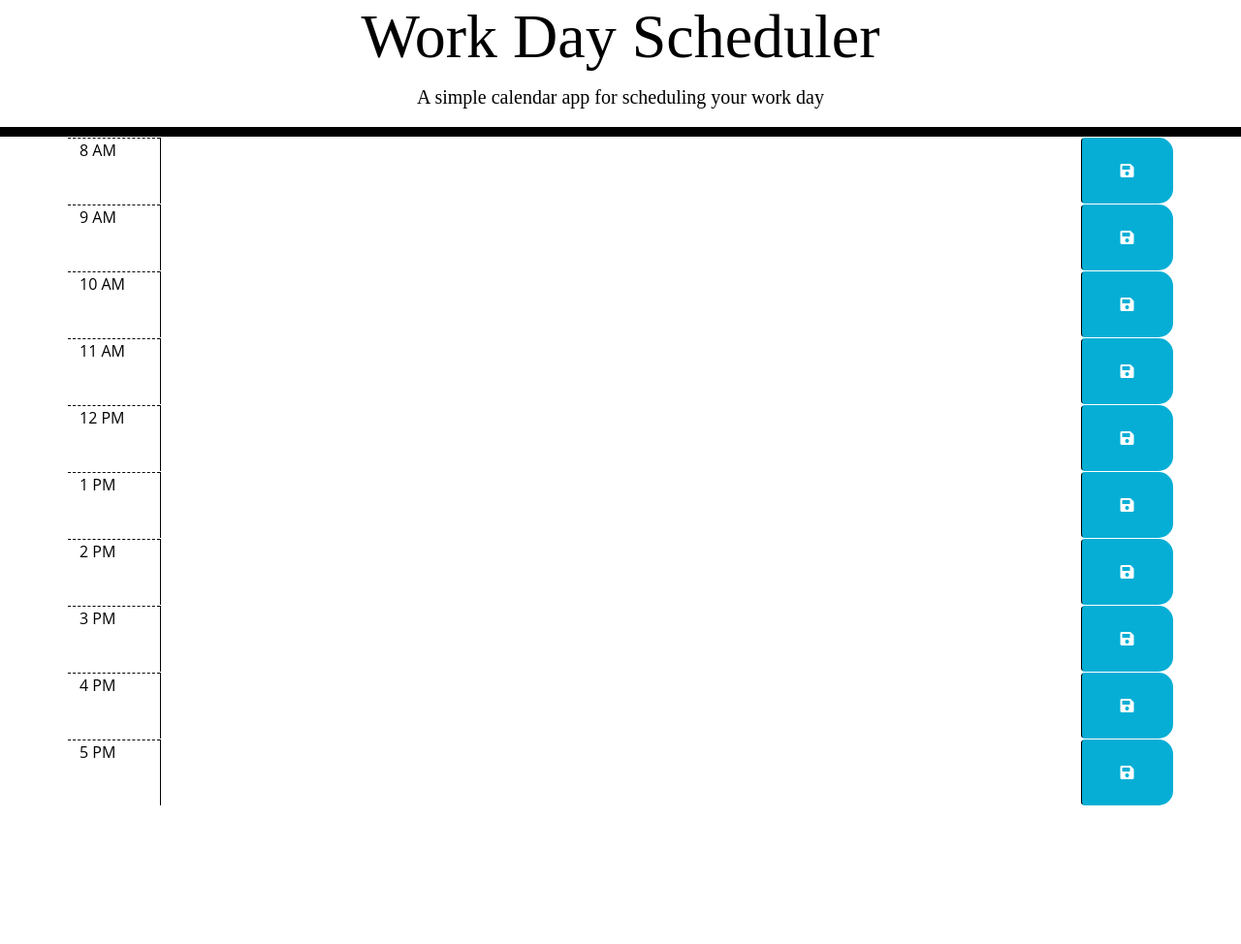
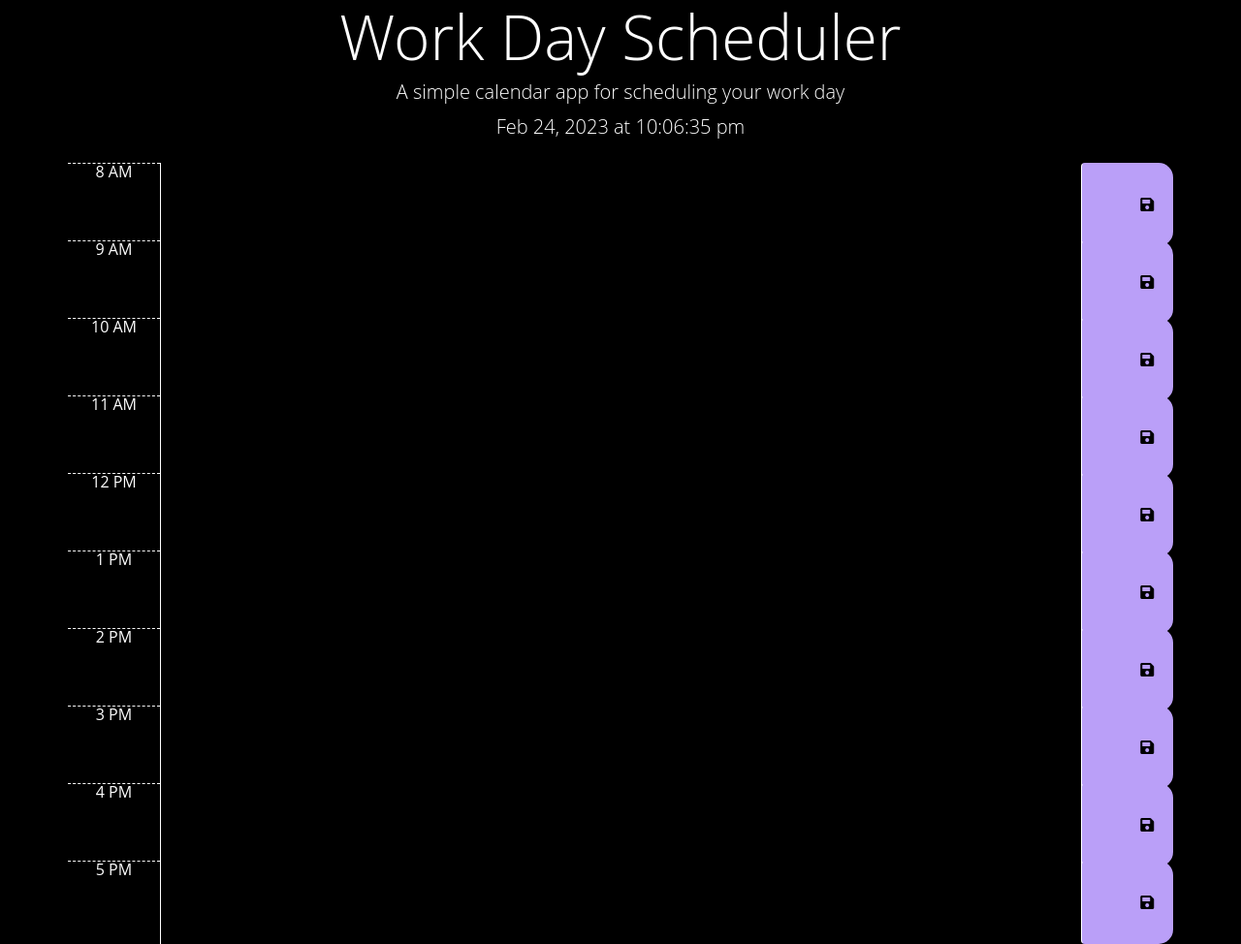
Before and after one commit to malachigamblin/Third-Party-APIs-Challenge-Work-Day-Scheduler, a plain HTML site: page index.html in a window 1280 px wide. Shown: the whole page at 97% size. Before the commit the page ends 831 px from the top, so only its background shows below. Drawn offline with nearby package versions, Linux system fonts and the light colour scheme.

Commit message:
added more styles and created function to display current time and date

```diff
--- a/assets/css/style.css
+++ b/assets/css/style.css
@@ -1,30 +1,25 @@
-.display-3 {
-  font-family: "Ubuntu";
-}
-
-
-p{
-  font-family: "Lora";
-}
-
 body {
   font-family: "Open Sans", sans-serif;
   font-size: 16px;
+  line-height: 1;
+  background-color: #000000;
 }
-.jumbotron {
-  text-align: center;
-  background-color: transparent;
-  color: black;
-  border-radius: 0;
-  border-bottom: 10px solid black;
-}
+
 textarea {
   background: transparent;
   border: none;
   resize: none;
-  color: #000000;
-  border-left: 1px solid black;
+  color: #ffffff;
+  border-left: 1px solid rgb(255, 255, 255);
   padding: 10px;
+}
+
+.jumbotron {
+  text-align: center;
+  background-color: transparent;
+  color: rgb(255, 255, 255);
+  border-radius: 0;
+  border-bottom: 10px solid rgb(0, 0, 0);
 }
 
 .description {
@@ -32,17 +27,20 @@ textarea {
 }
 
 .time-block {
+  text-align: center;
   border-radius: 15px;
 }
 
 .row {
-  border-top: 1px solid white;
+  white-space: pre-wrap;
+  height: 80px;
+  border-top: 1px solid rgb(0, 0, 0);
 }
 
 .hour {
-  background-color: #ffffff;
-  color: #000000;
-  border-top: 1px dashed #000000;
+  background-color: #000000;
+  color: #ffffff;
+  border-top: 1px dashed #ffffff;
 }
 
 .past {
@@ -61,11 +59,11 @@ textarea {
 }
 
 .saveBtn {
-  border-left: 1px solid black;
+  border-left: 1px solid rgb(255, 255, 255);
   border-top-right-radius: 15px;
   border-bottom-right-radius: 15px;
-  background-color: #06aed5;
-  color: white;
+  background-color: #ba9ff8;
+  color: rgb(0, 0, 0);
 }
 
 .saveBtn i:hover {
--- a/assets/js/script.js
+++ b/assets/js/script.js
@@ -1,23 +1,10 @@
-// Wrap all code that interacts with the DOM in a call to jQuery to ensure that
-// the code isn't run until the browser has finished rendering all the elements
-// in the html.
-$(function () {
-  // TODO: Add a listener for click events on the save button. This code should
-  // use the id in the containing time-block as a key to save the user input in
-  // local storage. HINT: What does `this` reference in the click listener
-  // function? How can DOM traversal be used to get the "hour-x" id of the
-  // time-block containing the button that was clicked? How might the id be
-  // useful when saving the description in local storage?
-  //
-  // TODO: Add code to apply the past, present, or future class to each time
-  // block by comparing the id to the current hour. HINTS: How can the id
-  // attribute of each time-block be used to conditionally add or remove the
-  // past, present, and future classes? How can Day.js be used to get the
-  // current hour in 24-hour time?
-  //
-  // TODO: Add code to get any user input that was saved in localStorage and set
-  // the values of the corresponding textarea elements. HINT: How can the id
-  // attribute of each time-block be used to do this?
-  //
-  // TODO: Add code to display the current date in the header of the page.
-});
+var timeDisplayEl = $('#currentDay');
+
+
+function displayTime() {
+  var rightNow = dayjs().format('MMM DD, YYYY [at] hh:mm:ss a');
+  timeDisplayEl.text(rightNow);
+}
+
+displayTime();
+setInterval(displayTime, 1000);
```
